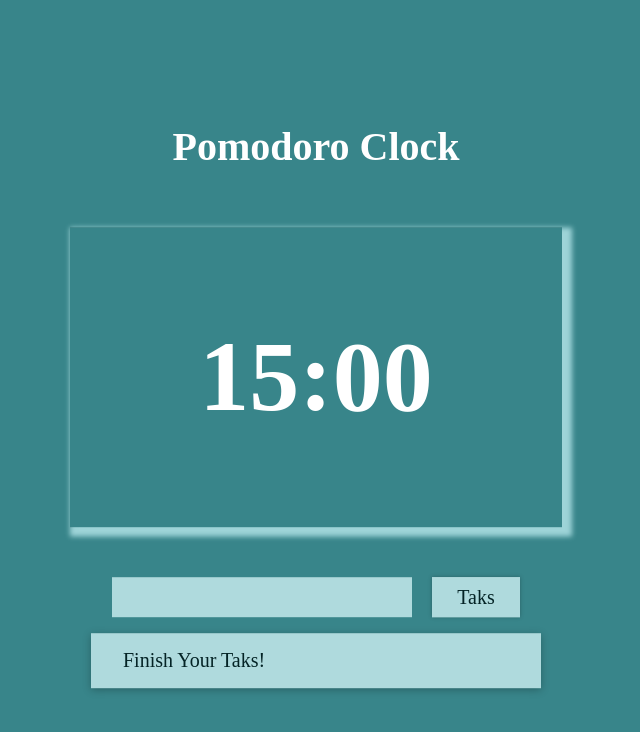
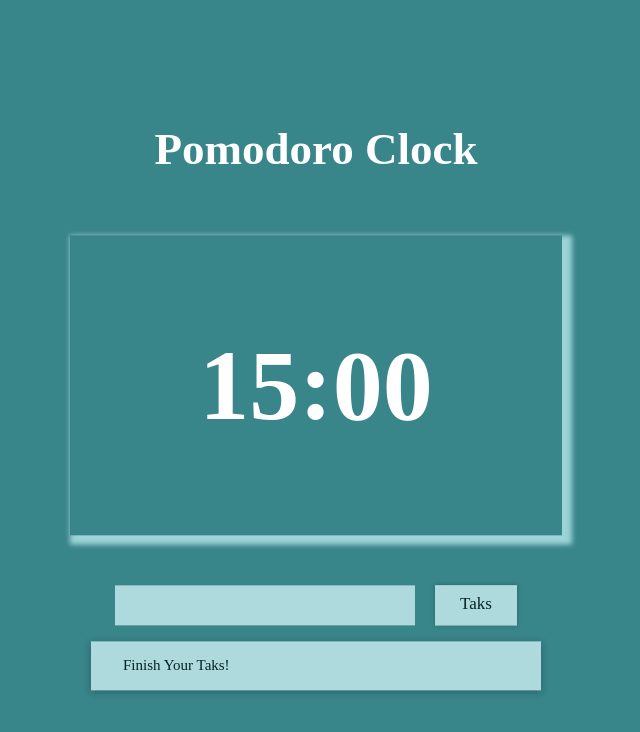
Before and after one commit to MahsumaRezai/Pomodoro_App, a React (Create React App) app: page / in a window 1280 px wide. Shown: the top 732 px of the page, without its empty margins (324-964 px from the left). Built offline with nearby package versions, Linux system fonts and the light colour scheme.

Commit message:
last commit

```diff
--- a/src/Compontens/Task/Button.css
+++ b/src/Compontens/Task/Button.css
@@ -7,7 +7,7 @@
     box-shadow: 0 0 4px rgba(0, 0, 0, 0.26);
     cursor: pointer;
     height: 40px;
-    font-size: 20px;
+    font-size: 17px;
     text-align: center;
     padding-bottom: 20px;
 }
--- a/src/Compontens/Task/Itme.css
+++ b/src/Compontens/Task/Itme.css
@@ -5,5 +5,5 @@
     color:  rgb(4, 35, 37);
     padding: 1rem 2rem;
     cursor: pointer;
-    font-size: 20px;
+    font-size: 15px;
   }
--- a/src/Compontens/UI/Header.module.css
+++ b/src/Compontens/UI/Header.module.css
@@ -1,7 +1,8 @@
 .title {
     font-family:  Brush Script;
-    font-size: 40px;
+    font-size: 45px;
     text-align: center;
     color: white;
     padding-bottom: 30px;
+
   }
--- a/src/Compontens/time/time.css
+++ b/src/Compontens/time/time.css
@@ -33,7 +33,7 @@
 	width: inherit;
 	font-size: 100px;
 	font-family: 'Share Tech Mono', ;
-	background-color:rgb(56, 133, 138);
+	background-color: rgb(56, 133, 138);
 	display: flex;
 	flex-direction: column;
 	justify-content: center;
```
